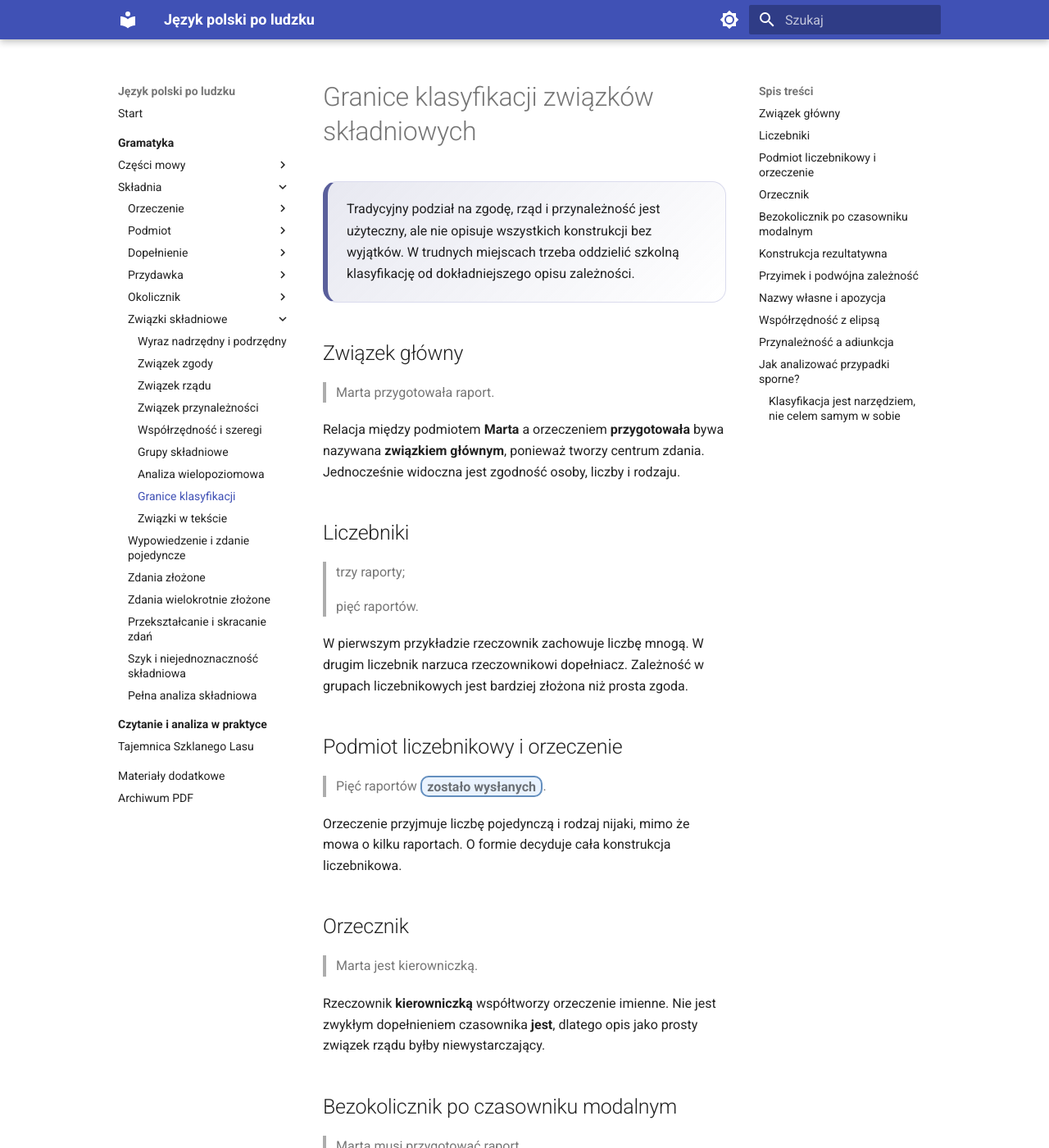
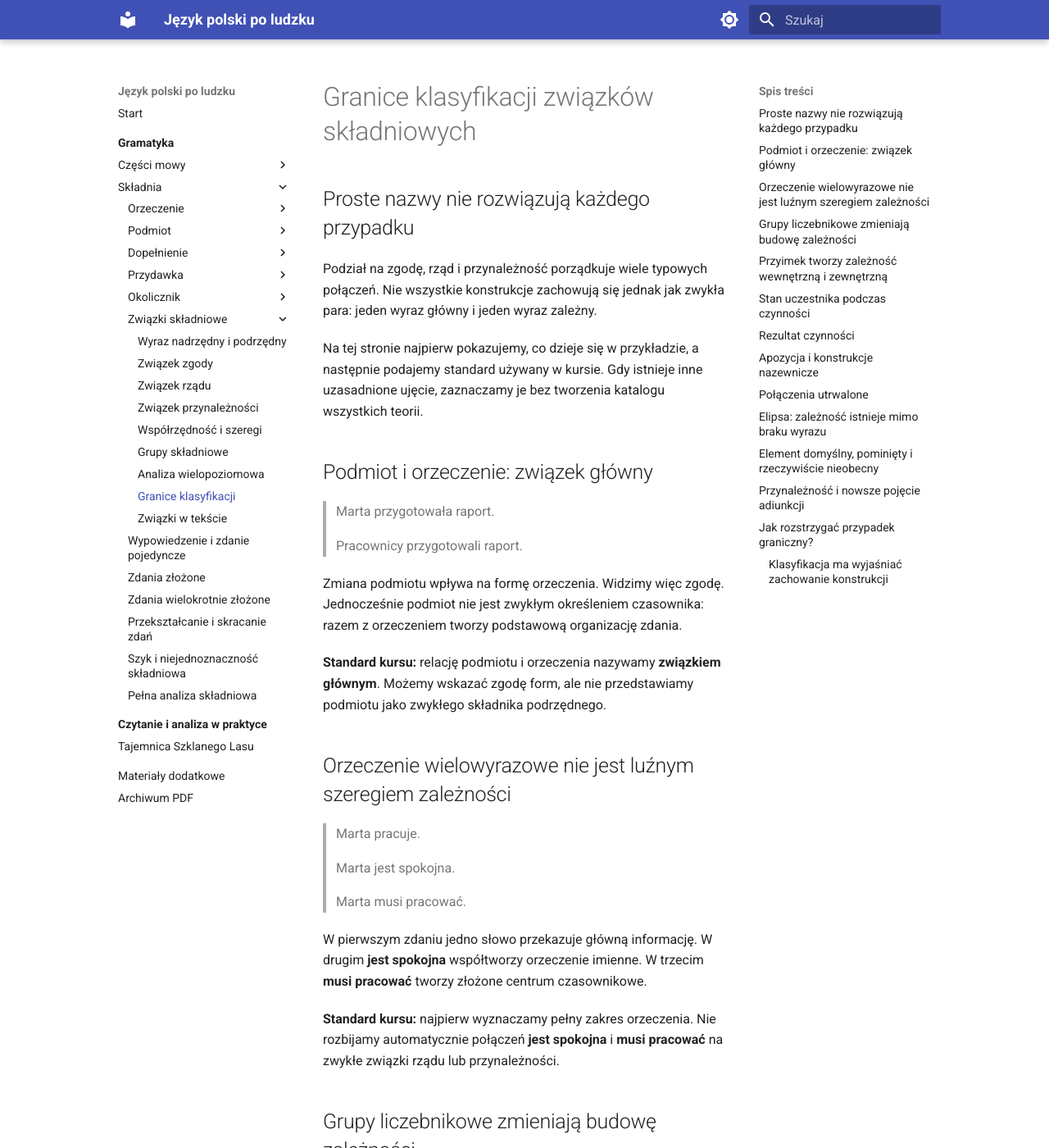
Before and after one commit to dchorazkiewicz/SP_JP, an MkDocs documentation site: the page built from docs/gramatyka/skladnia/zwiazki-skladniowe/granice-klasyfikacji.md, in a window 1280 px wide and 1400 px high. Shown: the whole window at 82% size. Built offline with MkDocs 1.6.1 and Material for MkDocs 9.7.7, drawn with Linux system fonts in a browser that asks for light colours; some of the changed text lies outside the part shown.

Commit message:
Rozbuduj granice klasyfikacji związków

```diff
--- a/docs/gramatyka/skladnia/zwiazki-skladniowe/granice-klasyfikacji.md
+++ b/docs/gramatyka/skladnia/zwiazki-skladniowe/granice-klasyfikacji.md
@@ -2,92 +2,150 @@
 
 <div class="relations-lesson" markdown>
 
-<div class="relations-lead">
-Tradycyjny podział na zgodę, rząd i przynależność jest użyteczny, ale nie opisuje wszystkich konstrukcji bez wyjątków. W trudnych miejscach trzeba oddzielić szkolną klasyfikację od dokładniejszego opisu zależności.
-</div>
+## Proste nazwy nie rozwiązują każdego przypadku
 
-## Związek główny
+Podział na zgodę, rząd i przynależność porządkuje wiele typowych połączeń. Nie wszystkie konstrukcje zachowują się jednak jak zwykła para: jeden wyraz główny i jeden wyraz zależny.
+
+Na tej stronie najpierw pokazujemy, co dzieje się w przykładzie, a następnie podajemy standard używany w kursie. Gdy istnieje inne uzasadnione ujęcie, zaznaczamy je bez tworzenia katalogu wszystkich teorii.
+
+## Podmiot i orzeczenie: związek główny
 
 > Marta przygotowała raport.
+>
+> Pracownicy przygotowali raport.
 
-Relacja między podmiotem **Marta** a orzeczeniem **przygotowała** bywa nazywana **związkiem głównym**, ponieważ tworzy centrum zdania. Jednocześnie widoczna jest zgodność osoby, liczby i rodzaju.
+Zmiana podmiotu wpływa na formę orzeczenia. Widzimy więc zgodę. Jednocześnie podmiot nie jest zwykłym określeniem czasownika: razem z orzeczeniem tworzy podstawową organizację zdania.
 
-## Liczebniki
+**Standard kursu:** relację podmiotu i orzeczenia nazywamy **związkiem głównym**. Możemy wskazać zgodę form, ale nie przedstawiamy podmiotu jako zwykłego składnika podrzędnego.
+
+## Orzeczenie wielowyrazowe nie jest luźnym szeregiem zależności
+
+> Marta pracuje.
+>
+> Marta jest spokojna.
+>
+> Marta musi pracować.
+
+W pierwszym zdaniu jedno słowo przekazuje główną informację. W drugim **jest spokojna** współtworzy orzeczenie imienne. W trzecim **musi pracować** tworzy złożone centrum czasownikowe.
+
+**Standard kursu:** najpierw wyznaczamy pełny zakres orzeczenia. Nie rozbijamy automatycznie połączeń **jest spokojna** i **musi pracować** na zwykłe związki rządu lub przynależności.
+
+## Grupy liczebnikowe zmieniają budowę zależności
 
 > trzy raporty;
-
+>
 > pięć raportów.
 
-W pierwszym przykładzie rzeczownik zachowuje liczbę mnogą. W drugim liczebnik narzuca rzeczownikowi dopełniacz. Zależność w grupach liczebnikowych jest bardziej złożona niż prosta zgoda.
+W takich grupach w mianowniku po liczebnikach **dwa, trzy, cztery** rzeczownik ma liczbę mnogą. Po **pięć, sześć, wiele** występuje dopełniacz liczby mnogiej.
 
-## Podmiot liczebnikowy i orzeczenie
+> Trzy raporty zostały wysłane.
+>
+> Pięć raportów zostało wysłanych.
 
-> Pięć raportów <span class="relations-mark relations-mark--agreement">zostało wysłanych</span>.
+**Standard kursu:** konstrukcję liczebnikową analizujemy jako całość. Nie udajemy, że każdy liczebnik łączy się z rzeczownikiem przez prostą zgodę. Przy **pięć raportów** liczebnik wpływa na formę rzeczownika i na organizację zgody z orzeczeniem.
 
-Orzeczenie przyjmuje liczbę pojedynczą i rodzaj nijaki, mimo że mowa o kilku raportach. O formie decyduje cała konstrukcja liczebnikowa.
+## Przyimek tworzy zależność wewnętrzną i zewnętrzną
 
-## Orzecznik
+> Marta myśli o projekcie.
 
-> Marta jest kierowniczką.
+Wewnątrz grupy przyimek **o** wymaga miejscownika **projekcie**. Cała grupa **o projekcie** jest jednocześnie wymagana przez czasownik **myśli**.
 
-Rzeczownik **kierowniczką** współtworzy orzeczenie imienne. Nie jest zwykłym dopełnieniem czasownika **jest**, dlatego opis jako prosty związek rządu byłby niewystarczający.
+<div class="relations-tree">myśli
+└── o projekcie [grupa wymagana przez czasownik]
+    └── o → projekcie [miejscownik wymagany przez przyimek]</div>
 
-## Bezokolicznik po czasowniku modalnym
+**Standard kursu:** pokazujemy oba poziomy. Nie nazywamy rzeczownika **projekcie** bezpośrednim dopełnieniem czasownika z pominięciem przyimka.
 
-> Marta musi przygotować raport.
+## Stan uczestnika podczas czynności
 
-Czasowniki **musi** i **przygotować** tworzą jedno złożone centrum orzeczeniowe. Nie należy automatycznie analizować bezokolicznika jako luźnego składnika w związku przynależności.
+> Marta wróciła zmęczona.
 
-## Konstrukcja rezultatywna
+Wyraz **zmęczona** opisuje Martę, ale jednocześnie wiąże ten stan z chwilą powrotu. Nie zachowuje się jak zwykła przydawka w grupie **zmęczona Marta**, ponieważ nie służy tylko identyfikacji osoby.
+
+> Zmęczona Marta wróciła. — cecha w grupie rzeczownikowej;
+>
+> Marta wróciła zmęczona. — stan Marty podczas powrotu.
+
+**Standard kursu:** w analizie szkolnej zaznaczamy szczególną, predykatywną funkcję wyrazu odnoszącego się do uczestnika. Nie sprowadzamy przykładu mechanicznie do zwykłej przydawki ani zwykłego okolicznika sposobu.
+
+## Rezultat czynności
 
 > Technik pomalował ścianę na biało.
 
-Wyrażenie **na biało** opisuje rezultat czynności. W szkolnej analizie może być okolicznikiem, ale dokładniejszy opis wskazuje na składnik predykatywny odnoszący się do dopełnienia **ścianę**.
+Grupa **na biało** nie opisuje sposobu poruszania pędzlem. Mówi, jaki stan ściany powstał wskutek malowania.
 
-## Przyimek i podwójna zależność
+**Standard kursu:** wskazujemy znaczenie rezultatu i związek z dopełnieniem **ścianę**. W szkolnym opisie może pojawić się etykieta okolicznika, ale komentarz musi pokazać, że konstrukcja opisuje wynik czynności.
 
-> myśleć o projekcie
-
-Rzeczownik **projekcie** jest rządzony przez przyimek **o**, a cała grupa **o projekcie** jest wymagana przez czasownik **myśleć**. Analiza ma dwa poziomy.
-
-<div class="relations-tree">myśleć
-└── o projekcie [wymagana grupa]
-    └── o → projekcie [miejscownik]</div>
-
-## Nazwy własne i apozycja
+## Apozycja i konstrukcje nazewnicze
 
 > profesor Nowak;
-
+>
 > miasto Kraków;
-
+>
 > Marta, kierowniczka projektu, rozpoczęła spotkanie.
 
-Relacje między rzeczownikami mogą być opisywane jako przydawka rzeczowna, apozycja albo konstrukcja nazewnicza. Nie zawsze mieszczą się wygodnie w klasycznym podziale.
+Dwa rzeczowniki mogą nazywać ten sam obiekt z dwóch stron. W ostatnim zdaniu fragment **kierowniczka projektu** dopowiada, kim jest Marta, i jest oddzielony przecinkami.
 
-## Współrzędność z elipsą
+**Standard kursu:** termin **apozycja** wprowadzamy po pokazaniu współodniesienia. Nie próbujemy każdej takiej konstrukcji wtłoczyć bez komentarza w prosty rząd lub zgodę.
 
-> Marta przygotowała raport, a Piotr prezentację.
+## Połączenia utrwalone
 
-W drugim członie pominięto czasownik **przygotował**. Zależności trzeba odtworzyć z kontekstu, a nie wyłącznie z widocznych wyrazów.
+> wziąć udział;
+>
+> mieć na uwadze;
+>
+> zwrócić uwagę.
 
-## Przynależność a adiunkcja
+Znaczenie całości nie zawsze jest prostą sumą znaczeń poszczególnych wyrazów. Nadal możemy badać formy i funkcje, ale analiza czysto składniowa nie wyjaśnia całego sensu połączenia.
 
-Tradycyjny termin **związek przynależności** obejmuje wiele swobodnych, nieodmiennych określeń. W nowszych opisach częściej mówi się o **adiunkcji**, czyli dołączaniu składnika niewymaganego przez centrum.
+**Standard kursu:** zaznaczamy utrwalenie lub frazeologiczność. Nie tworzymy sztucznej, nadmiernie szczegółowej sieci, która sugerowałaby pełną swobodę łączenia wyrazów.
 
-## Jak analizować przypadki sporne?
+## Elipsa: zależność istnieje mimo braku wyrazu
 
-1. Wskaż centrum i składnik zależny.
-2. Sprawdź, czy zachodzi zgoda form.
-3. Sprawdź, czy centrum narzuca przypadek lub przyimek.
-4. Ustal, czy składnik jest wymagany, czy swobodnie dołączony.
-5. Zaznacz, gdy konstrukcja tworzy orzeczenie, nazwę własną albo predykację wtórną.
-6. Przy potrzebie podaj rozwiązanie szkolne i dokładniejsze alternatywne.
+> Marta przygotowała raport, a Piotr — prezentację.
+
+W drugim członie nie zapisano czasownika **przygotował**, ale czytelnik może go odtworzyć:
+
+> Marta przygotowała raport, a Piotr przygotował prezentację.
+
+**Standard kursu:** nazywamy to **elipsą**. Odtwarzamy pominięte centrum z kontekstu i dopiero wtedy pokazujemy zależności. Nie mówimy, że rzeczownik **prezentację** nie ma żadnego centrum.
+
+## Element domyślny, pominięty i rzeczywiście nieobecny
+
+> Wróciliśmy. — podmiot **my** wynika z formy czasownika;
+>
+> Marta weszła i usiadła. — wspólny podmiot drugiego orzeczenia wynika z kontekstu;
+>
+> Marta przygotowała raport, a Piotr — prezentację. — pominięto orzeczenie;
+>
+> Zagrzmiało. — podmiotu nie ma.
+
+**Standard kursu:** nie używamy jednej etykiety **domyślny** dla wszystkich czterech sytuacji. Inaczej opisujemy informację zawartą w formie, elipsę kontekstową i rzeczywisty brak składnika.
+
+## Przynależność i nowsze pojęcie adiunkcji
+
+> Marta pracowała uważnie.
+
+Szkolny termin **związek przynależności** podkreśla zależność niewidoczną we wspólnej odmianie. W nowszych opisach często używa się pojęcia **adiunkcji**, czyli dołączania składnika niewymaganego przez centrum.
+
+**Standard kursu:** w głównej ścieżce stosujemy nazwę szkolną **przynależność**, ale wyjaśniamy jej działanie przez sens, zakres i brak wymagania formy. Termin **adiunkcja** podajemy jako dokładniejszą nazwę spotykaną w innych opisach.
+
+## Jak rozstrzygać przypadek graniczny?
+
+1. Najpierw opisz zwykłym językiem, co robi analizowany fragment.
+2. Wyznacz pełne orzeczenie i granice grup.
+3. Sprawdź zgodę form.
+4. Sprawdź wymagany przypadek lub przyimek.
+5. Ustal, czy składnik jest wymagany, swobodnie dołączony, wspólny czy pominięty.
+6. Zobacz, czy konstrukcja nazywa ten sam obiekt, współtworzy orzeczenie albo opisuje rezultat lub stan uczestnika.
+7. Podaj standard kursu.
+8. Inne ujęcie zaznacz tylko wtedy, gdy rzeczywiście pomaga zrozumieć różnicę.
 
 <div class="relations-summary">
-<h3>Klasyfikacja jest narzędziem, nie celem samym w sobie</h3>
-Najważniejsze jest poprawne pokazanie zależności. Nazwa typu związku powinna wynikać ze struktury i formy, a nie zastępować ich analizę.
+<h3>Klasyfikacja ma wyjaśniać zachowanie konstrukcji</h3>
+<p>Gdy prosty schemat zawodzi, wracamy do formy, znaczenia, zakresu i przekształceń. Nazwa jest końcowym podsumowaniem analizy, a nie sposobem na ukrycie trudnego przypadku.</p>
 </div>
 
-[Przejdź dalej: związki w tekście](../zwiazki-w-tekscie/){ .md-button .md-button--primary }
+[Przejdź dalej: sieć zależności w historii](../zwiazki-w-tekscie/){ .md-button .md-button--primary }
 
 </div>
```
